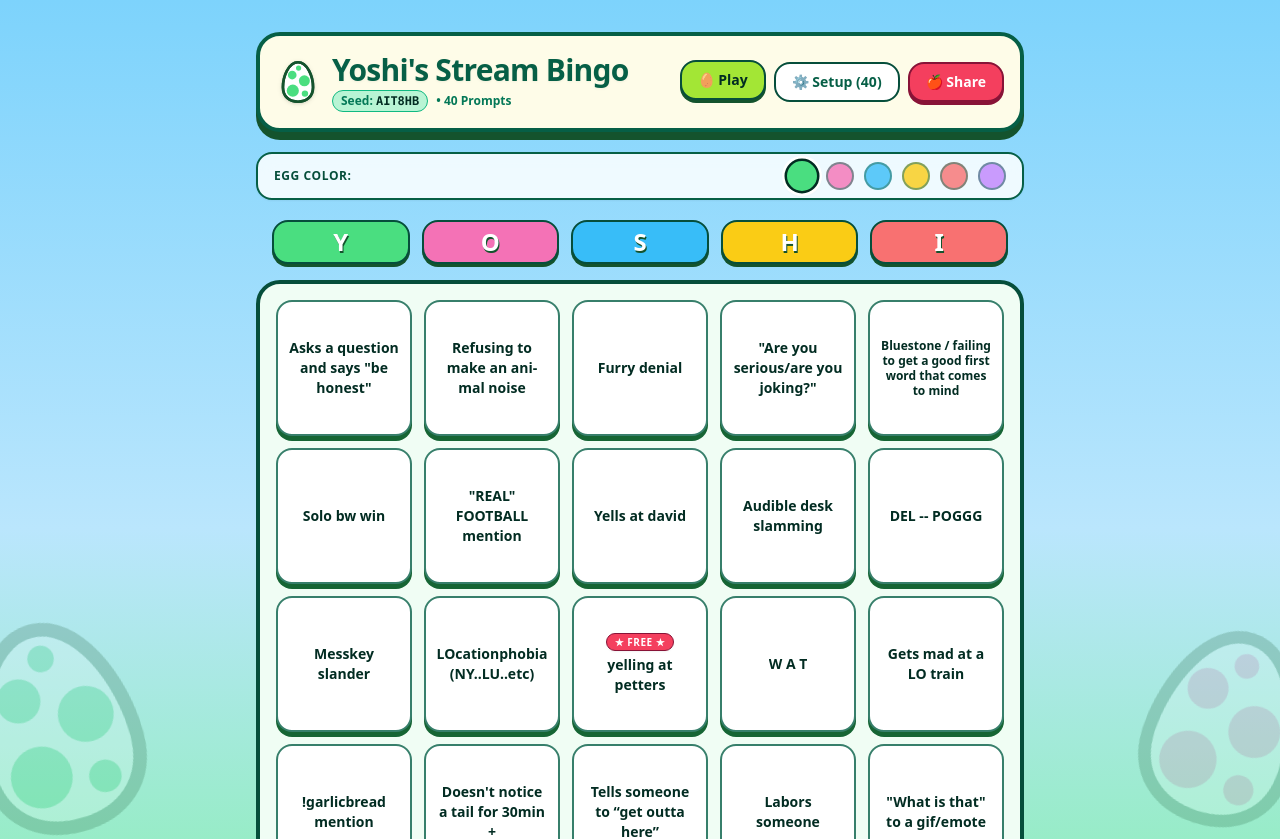
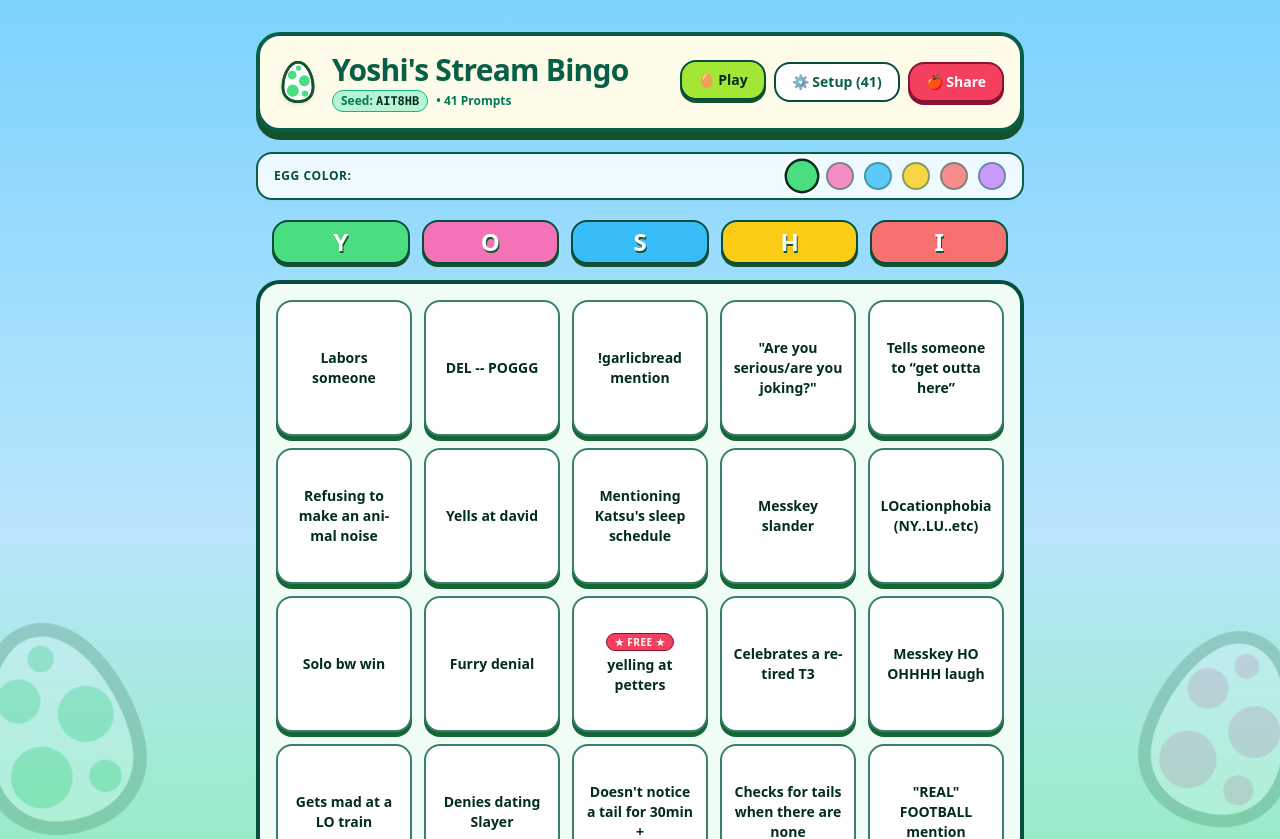
Before and after one commit to matthewasloan95/vitejs-vite-bepsu4qtt, a React (Vite) app: page / in a window 1280 px wide. Shown: the top 839 px of the page. Built offline with nearby package versions, Linux system fonts and the light colour scheme.

Commit message:
added celebrates retired t3

```diff
--- a/src/App.jsx
+++ b/src/App.jsx
@@ -44,6 +44,7 @@ const DEFAULT_ITEMS = [
   '"What is that" to a gif/emote',
   'Furry denial',
   'LOcationphobia (NY..LU..etc)',
+  'Celebrates a retired T3',
 ].join("\n");
 
 // --- Yoshi Egg Color Palette (Classic Yoshi's Island colors) ---
```
